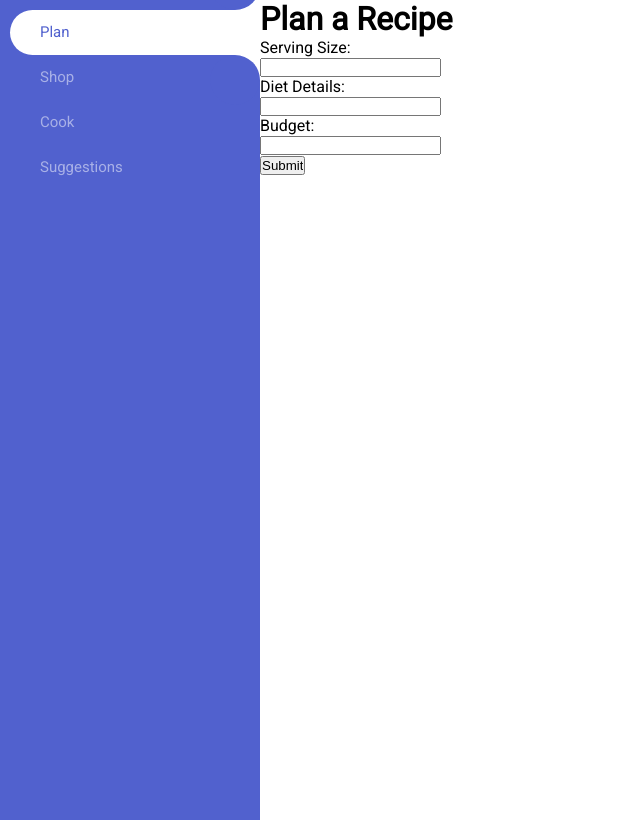
After one commit to EulKD/CS4990Project, a Flask app: page /plan in a window 1280 px wide. The commit adds this page. Shown: the whole page, without its empty margins (0-640 px from the left). Run offline with Flask 3, Linux system fonts and the light colour scheme.

Commit message:
mvp of first page

```diff
--- a/main.py
+++ b/main.py
@@ -25,21 +25,18 @@ def gen_list(serving_size, diet_details, budget):
     If it is expected that there are more ingredients left over than what is included in the serving,
     suggest other dishes that can be made with the left over ingredients.
 
-    Format the information in lists ordered like so with headers denoted by the format <HEADERS>:
+    Format the information ordered and divided with dashes like so:
+
+        The name of the dish chosen
     ---
-    <DISH>
-        The dish chosen (the amount of servings)
+        The amount of servings in parentheses
     ---
-    <SHOP>
-        The shopping list with quantities and prices
+        The shopping list with quantities and prices of each individual item
     ---
-    <COST>
         The total cost of the ingredients and the amount of the budget remaining
     ---
-    <RECIPE>
-        The recipe with measurements for the dish chosen
+        The recipe as a numbered list with measurements for the dish chosen
     ---
-    <SUGGEST>
         Suggestions for the leftover ingredients
     ---
     '''
@@ -117,8 +114,18 @@ def preset():
 
 @app.route('/')
 @cross_origin()
-def home():
+def index():
     return render_template('index.html')
+
+@app.route('/plan')
+@cross_origin()
+def plan():
+    return render_template('plan.html')
+
+@app.route('/shop.html')
+@cross_origin()
+def shop():
+    return render_template('shop.html')
 
 @app.route('/generate', methods=['POST'])
 @cross_origin()
--- /dev/null
+++ b/package.json
@@ -0,0 +1,5 @@
+{
+  "dependencies": {
+    "jquery": "^3.7.1"
+  }
+}
--- a/static/script.js
+++ b/static/script.js
@@ -1,8 +1,11 @@
 const formElem = document.querySelector("form");
 
-const display = document.querySelector("#display");
-
-
+const dishElem = document.getElementById('dish');
+const servingsElem = document.getElementById('servings');
+const shopElem = document.getElementById('shopping_list');
+const costElem = document.getElementById('cost');
+const recipeElem = document.getElementById('recipe');
+const suggestElem = document.getElementById('suggestions');
 /**
  * This function is an event listener for form submission.
  * It prevents the default form submission and creates a new FormData object.
@@ -54,7 +57,77 @@ formElem.addEventListener("formdata", (e) => {
   })
     .then((response) => response.json())
     .then((data) => {
-        console.log(data)
-        display.innerHTML = data;
+        console.log(data);
+        section(data);
     })
 });
+
+function section(data) {
+  const sections = data.split('---');
+  console.log(sections)
+
+  const dish = sections[0].trim();
+  dishElem.innerText = dish;
+  console.log(dish)
+
+  const servings = sections[1].trim();
+  servingsElem.innerHTML = servings;
+
+  const shop = sections[2].trim();
+  shopElem.innerText = shop;
+
+  const cost = sections[3].trim();
+  costElem.innerHTML = cost;
+
+  const recipe = sections[4].trim();
+  recipeElem.innerHTML = recipe;
+
+  const suggest = sections[5].trim();
+  suggestElem.innerHTML = suggest;
+}
+
+// ---------vertical-menu with-inner-menu-active-animation-----------
+
+var tabsVerticalInner = $('#accordian');
+var selectorVerticalInner = $('#accordian').find('li').length;
+var activeItemVerticalInner = tabsVerticalInner.find('.active');
+var activeWidthVerticalHeight = activeItemVerticalInner.innerHeight();
+var activeWidthVerticalWidth = activeItemVerticalInner.innerWidth();
+var itemPosVerticalTop = activeItemVerticalInner.position();
+var itemPosVerticalLeft = activeItemVerticalInner.position();
+$(".selector-active").css({
+	"top":itemPosVerticalTop.top + "px",
+	"left":itemPosVerticalLeft.left + "px",
+	"height": activeWidthVerticalHeight + "px",
+	"width": activeWidthVerticalWidth + "px"
+});
+$("#accordian").on("click","li",function(e){
+	$('#accordian ul li').removeClass("active");
+	$(this).addClass('active');
+	var activeWidthVerticalHeight = $(this).innerHeight();
+	var activeWidthVerticalWidth = $(this).innerWidth();
+	var itemPosVerticalTop = $(this).position();
+	var itemPosVerticalLeft = $(this).position();
+	$(".selector-active").css({
+		"top":itemPosVerticalTop.top + "px",
+		"left":itemPosVerticalLeft.left + "px",
+		"height": activeWidthVerticalHeight + "px",
+		"width": activeWidthVerticalWidth + "px"
+	});
+});
+
+
+// --------------add active class-on another-page move----------
+jQuery(document).ready(function($){
+  // Get current path and find target link
+  var path = window.location.pathname.split("/").pop();
+
+  // Account for home page with empty path
+  if ( path == '' ) {
+    path = 'plan';
+  }
+
+  var target = $('#accordian ul li a[href="'+path+'"]');
+  // Add active class to target link
+  target.parent().addClass('active');
+});
--- /dev/null
+++ b/static/styles.css
@@ -0,0 +1,119 @@
+@import url('https://fonts.googleapis.com/css?family=Roboto');
+
+body{
+	font-family: 'Roboto', sans-serif;
+}
+* {
+	margin: 0;
+	padding: 0;
+}
+i {
+	margin-right: 10px;
+}
+h2{
+	margin:0px;
+}
+
+h6{
+	margin:0px;
+	color:#777;
+}
+
+#accordian {
+	background: #5161ce;
+	width: 250px;
+	padding: 10px;
+	float: left;
+	height: 100vh;
+	overflow-x: hidden;
+	position: relative;
+	padding-right: 0px;
+}
+.main-navbar{
+	position: relative;
+}
+
+#accordian li {
+	list-style-type: none;
+}
+
+#accordian ul li a{
+	color: rgba(255,255,255,0.5);
+    text-decoration: none;
+    font-size: 15px;
+    line-height: 45px;
+    display: block;
+    padding: 0px 20px;
+    transition-duration:0.6s;
+	transition-timing-function: cubic-bezier(0.68, -0.55, 0.265, 1.55);
+    position: relative;
+}
+
+#accordian>ul>li.active>a{
+	color: #5161ce;
+	background-color: transparent;
+	transition: all 0.7s;
+}
+
+
+#accordian a:not(:only-child):after {
+	content: "\f105";
+	position: absolute;
+	right: 20px;
+	top: 10%;
+	font-size: 14px;
+	font-family: "Font Awesome 5 Free";
+	display: inline-block;
+	padding-right: 3px;
+	vertical-align: middle;
+	font-weight: 900;
+	transition: 0.5s;
+}
+
+#accordian .active>a:not(:only-child):after {
+	transform: rotate(90deg);
+}
+.selector-active{
+	width: 100%;
+	display:inline-block;
+	position:absolute;
+	height: 37px;
+	top: 0px;
+	left: 0px;
+	transition-duration:0.6s;
+	transition-timing-function: cubic-bezier(0.68, -0.55, 0.265, 1.55);
+	background-color: #fff;
+	border-top-left-radius: 50px;
+    border-bottom-left-radius: 50px;
+}
+.selector-active .top,
+.selector-active .bottom{
+	position: absolute;
+	width: 25px;
+	height: 25px;
+	background-color: #fff;
+	right: 0;
+}
+.selector-active .top{
+	top: -25px;
+}
+.selector-active .bottom{
+	bottom: -25px;
+}
+.selector-active .top:before,
+.selector-active .bottom:before{
+	content: '';
+    position: absolute;
+    width: 50px;
+    height: 50px;
+    border-radius: 50%;
+    background-color: #5161ce;
+}
+.selector-active .top:before{
+	left: -25px;
+	top: -25px;
+}
+.selector-active .bottom:before{
+	bottom: -25px;
+	left: -25px;
+}
--- a/templates/index.html
+++ b/templates/index.html
@@ -2,7 +2,7 @@
 <html>
 <head>
     <title>Grocery Shopping List</title>
-    <link rel="stylesheet" href="{{url_for('static', filename='style.css')}}">
+    <link rel="stylesheet" href="{{url_for('static', filename='styles.css')}}">
 </head>
 <body>
 
--- /dev/null
+++ b/templates/plan.html
@@ -0,0 +1,48 @@
+<!DOCTYPE html>
+<html>
+    <head>
+        <link rel="stylesheet" href="{{url_for('static', filename='styles.css')}}">
+    </head>
+    <body>
+        <div id="accordian">
+            <ul class="show-dropdown main-navbar">
+                <div class="selector-active"><div class="top"></div><div class="bottom"></div></div>
+                <li class ="active">
+                    <a href="{{ url_for('plan') }}"><i class="fas fa-tachometer-alt"></i>Plan</a>
+                </li>
+                <li>
+                    <a href="{{ url_for('shop') }}"><i class="far fa-address-book"></i>Shop</a>
+                </li>
+                <li>
+                    <a href="javascript:void(0);"><i class="far fa-clone"></i>Cook</a>
+                </li>
+                <li>
+                    <a href="javascript:void(0);"><i class="far fa-calendar-alt"></i>Suggestions</a>
+                </li>
+            </ul>
+        </div>
+
+        <div id="main-content">
+            <h1>Plan a Recipe</h1>
+            <form id="form">
+                <label for="serving_size">Serving Size:</label><br>
+                <input type="text" id="serving_size" name="serving_size"><br>
+                <label for="diet_details">Diet Details:</label><br>
+                <input type="text" id="diet_details" name="diet_details"><br>
+                <label for="budget">Budget:</label><br>
+                <input type="text" id="budget" name="budget"><br>
+                <input type="submit" value="Submit">
+            </form>
+
+            <pre><span id='dish'></span></pre>
+            <pre><span id='servings'></span></pre>
+            <pre><span id='shopping_list'></span></pre>
+            <pre><span id='cost'></span></pre>
+            <pre><span id='recipe'></span></pre>
+            <pre><span id='suggestions'></span></pre>
+        </div>
+
+        <script src="https://ajax.googleapis.com/ajax/libs/jquery/3.5.1/jquery.min.js"></script>
+        <script src="{{url_for('static', filename='script.js')}}"></script>
+    </body>
+</html>
```
Also changed, not shown: templates/home.html (added, +94 -0 lines), templates/shop.html (added, +33 -0 lines), package-lock.json (added), static/style.css (deleted).
